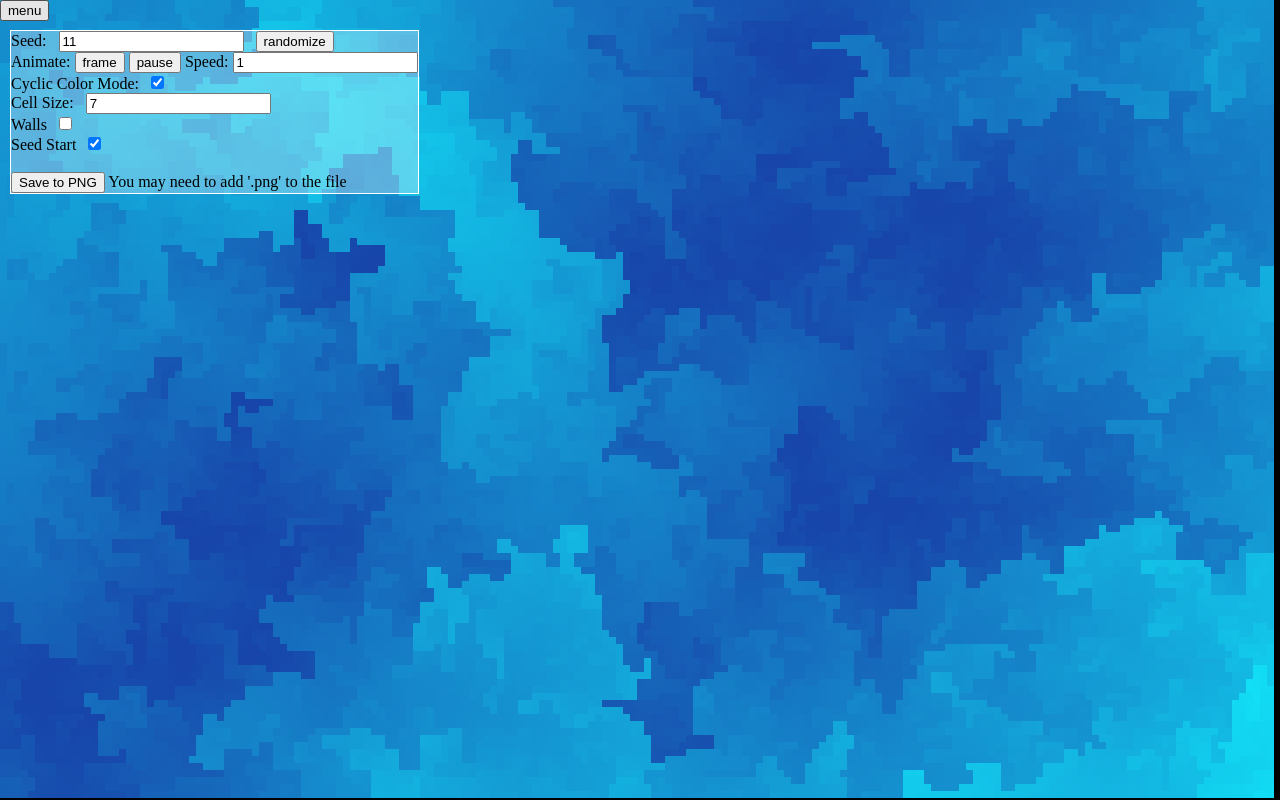
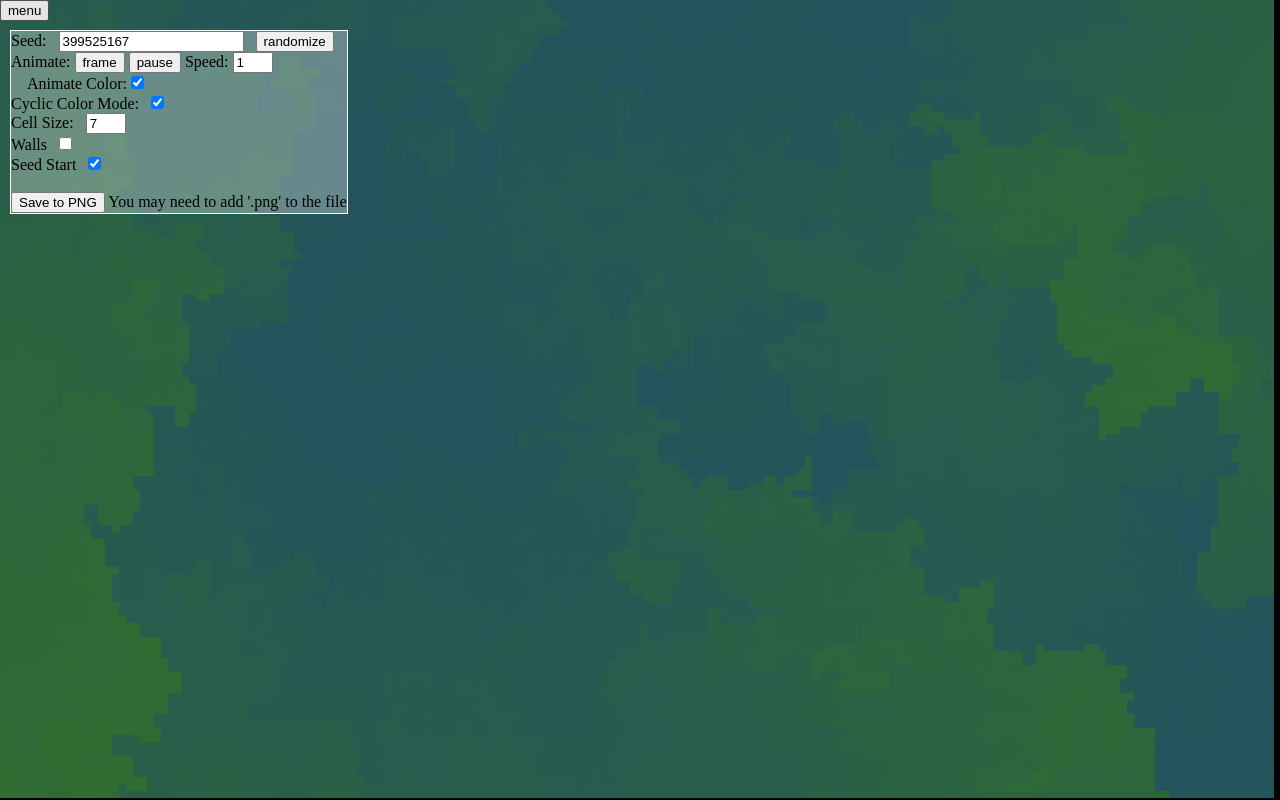
Before and after one commit to konamacona/mazetoy, a plain HTML site: page index.html in a window 1280 px wide. Both pictures are taken after a click on the button "play". Drawn offline with nearby package versions, Linux system fonts and the light colour scheme.

Commit message:
Added a color animation mode - lerps to random colors

```diff
--- a/index.html
+++ b/index.html
@@ -8,8 +8,11 @@
 	Seed:  &nbsp <input type="number" id="seed"/> &nbsp <button id='randomSeed' onclick='randomSeed()'>randomize</button>
 	<br>
 	Animate:
-	<button id='shiftDepth' onclick='shiftDepth(0.01)'>frame</button>
-	<button id='animate' onclick='depthAnimate()'>play</button> Speed: <input type="number" id="animSpeed"/>
+	<button id='shiftDepth' onclick='shiftColor(1)'>frame</button>
+	<button id='animate' onclick='depthAnimate()'>play</button>
+	Speed: <input type="number" id="animSpeed" style="width:40px"/>
+	<br>
+	&nbsp;&nbsp;&nbsp;&nbsp;Animate Color:<input type="checkbox" id="animateColor"/>
 	<br>
 	Cyclic Color Mode:  &nbsp<input type="checkbox" id="cyclicColor"/>
 	<br>
--- a/maze.css
+++ b/maze.css
@@ -39,3 +39,7 @@ canvas {
 #showhide {
 	position: absolute;
 }
+
+#animSpeed, #size {
+	width: 40px;
+}
--- a/maze.js
+++ b/maze.js
@@ -1,5 +1,5 @@
 var options = {
-	seed: 11,
+	seed: getRandomInt(0, Math.pow(2, 32)),//11,
 	origin_x: 0,
 	origin_y: 0,
 	cell_size: 7,
@@ -24,6 +24,15 @@ var options = {
 	colorMode: 1,
 	showStart: false,
 	animSpeed: 1,
+	animColor: true,
+}
+
+var colorOpts = {
+	sc_from : { r: 0, g: 0, b:0 },   //original start color
+	sc_to   : { r: 0, g: 0, b:0 },   //new start color
+	ec_from : { r: 0, g: 0, b:0 },   //original end color
+	ec_to   : { r: 0, g: 0, b:0 },   //new end color
+	lerp_perc: 0 //lerp percentage (how far through the lerp we are)
 }
 
 var seed = options.seed;  //40
@@ -32,7 +41,7 @@ var maze, canvas, context;
 function zeroStart() {
 	options.startX = 0;
 	options.startY = 0;
-	resize(options);
+	init(options);
 }
 
 //These values will be set to random in resize
@@ -40,12 +49,12 @@ function randomStart() {
 	var d = calculateMazeDimensions()
 	options.startX = getRandomInt(0, d.x);
 	options.startY = getRandomInt(0, d.y);
-	resize(options);
+	init(options);
 }
 
 function randomSeed() {
 	$('#seed')[0].value = options.seed = getRandomInt(0, 1000000000);
-	resize(options);
+	init(options);
 }
 
 function showhide() {
@@ -54,7 +63,36 @@ function showhide() {
 
 function shiftDepth(shift) {
 	if(maze != undefined && context != undefined) {
-		maze.draw(context, options, shift);
+		maze.draw(context, options, shift / 100);
+	}
+}
+
+//Sets new taret colors and lerps the current colors to them, restarting when
+// the target and current colors are the same
+function shiftColor(shift) {
+	if(colorOpts.sc_to == undefined) {
+		colorOpts.lerp_perc = 0
+		colorOpts.sc_to = randomSeededColor();
+		colorOpts.ec_to = randomSeededColor();
+	}
+
+	if(colorOpts.lerp_perc >= 100) {
+		copyColor(colorOpts.ec_to, colorOpts.ec_from);
+		colorOpts.ec_to = randomSeededColor();
+
+		copyColor(colorOpts.sc_to, colorOpts.sc_from);
+		colorOpts.sc_to = randomSeededColor();
+
+		colorOpts.lerp_perc = 0
+	}
+
+	colorOpts.lerp_perc += shift;
+
+	options.startColor = lerp_color(colorOpts.sc_from, colorOpts.sc_to, colorOpts.lerp_perc);
+	options.endColor = lerp_color(colorOpts.ec_from, colorOpts.ec_to, colorOpts.lerp_perc);
+
+	if(maze != undefined && context != undefined) {
+		maze.draw(context, options, 0);
 	}
 }
 
@@ -69,7 +107,9 @@ function depthAnimate() {
 		$('#animate').html('pause');
 		anim = true;
 		animId = window.setInterval(function(){
-			shiftDepth(options.animSpeed / 100);
+			shiftDepth(options.animSpeed);
+			if(options.animColor)
+				shiftColor(options.animSpeed);
 		} , 50);
 	}
 }
@@ -84,6 +124,7 @@ function checkOpts() {
 	options.colorMode = $('#cyclicColor')[0].checked ? 1 : 0;
 	options.drawWalls = options.outline = $("#walls")[0].checked;
 	options.randomStart = $("#randomStart")[0].checked;
+	options.animColor = $("#animateColor")[0].checked;
 	if(options.randomStart) {
 		$('#startCoords').hide();
 	} else {
@@ -95,7 +136,7 @@ function checkOpts() {
 	if(parseInt($('#startY')[0].value) != NaN)
 		options.startY = parseInt($('#startY')[0].value);
 
-	resize(options);
+	init(options);
 }
 
 function setUi() {
@@ -104,6 +145,7 @@ function setUi() {
 	$('#cyclicColor')[0].checked = options.colorMode == 1;
 	$('#randomStart')[0].checked = options.randomStart;
 	$('#animSpeed')[0].value = options.animSpeed;
+	$('#animateColor')[0].checked = options.animColor;
 	if(options.randomStart) {
 		$('#startCoords').hide();
 	}
@@ -119,8 +161,8 @@ $( document ).ready(function() {
 	canvas = $('#canvas')[0],
 	context = canvas.getContext('2d');
 
-	window.addEventListener('resize', function(){ resize(options); }, false);
-	resize(options);
+	window.addEventListener('resize', function(){ init(options); }, false);
+	init(options);
 });
 
 function calculateMazeDimensions() {
@@ -134,7 +176,7 @@ function calculateMazeDimensions() {
 	return dim;
 }
 
-function resize(options) {
+function init(options) {
 	if(canvas == undefined || context == undefined)
 		return;
 
@@ -149,8 +191,15 @@ function resize(options) {
 
 	var d = calculateMazeDimensions();
 
-	options.startColor = randomColor();
-	options.endColor = randomColor();
+	options.startColor = randomSeededColor();
+	options.endColor = randomSeededColor();
+
+	colorOpts.sc_from = {};
+	copyColor(options.startColor, colorOpts.sc_from);
+	colorOpts.ec_from = {};
+	copyColor(options.endColor, colorOpts.ec_from);
+
+	colorOpts.lerp_perc = 0;
 
 	maze = new Maze(d.x, d.y, options);
 	maze.draw(context, options);
@@ -178,17 +227,10 @@ function Vertex (x, y) {
 	}
 
 	//draw function for display
-	this.draw = function (context, options, shiftDepth, maxDepth) {
-		var o = options
+	this.draw = function (context, o, shiftDepth, maxDepth) {
 		//do depth shifting (animation) in here to avoid looping twice
 		if(shiftDepth != 0) {
-			this.depth += shiftDepth;
-			if( this.depth > maxDepth )
-				this.depth -= maxDepth;
-			else if (this.depth < 0)
-				this.depth += maxDepth;
-
-			this.depth = Math.floor(this.depth);
+			this.depth = Math.floor((this.depth + shiftDepth) % maxDepth);
 		}
 
 		var ww = o.drawWalls ? o.wallWidth : 0;
@@ -196,22 +238,40 @@ function Vertex (x, y) {
 			vY = ww + o.origin_y + (o.cell_size + options.gutter_size) * y;
 		var cR, cG, cB, colorMod;
 
-		if(options.colorMode == 0) {
-			colorMod = this.depth/options.maxDepth;
-		} else if(this.depth < (options.maxDepth/2)) {
-			colorMod = this.depth/options.maxDepth/0.5;
-		} else {
-			//colorMod = (this.depth/options.maxDepth/0.5) - 0.5; looks dope
-			//colorMod = 0.5 - (this.depth/options.maxDepth); also cool
-			colorMod = (1 - (this.depth/options.maxDepth))/0.5;
+		switch(o.colorMode){
+			case 0: //End to end color
+				colorMod = this.depth/o.maxDepth;
+				break;
+			case 1: //Cyclic color
+				if(this.depth < (o.maxDepth/2))
+					colorMod = this.depth/o.maxDepth/0.5;
+				else
+					colorMod = (1 - (this.depth/o.maxDepth))/0.5;
+				break;
+			/*
+			case 2:
+				colorMod = (this.depth/o.maxDepth/0.5) - 0.5;
+				break;
+			case 3:
+				colorMod = 0.5 - (this.depth/o.maxDepth);
+				break;
+			*/
 		}
 
-		var cR = Math.floor(options.startColor.r +
-						(options.endColor.r - options.startColor.r) * colorMod),
-			cG = Math.floor(options.startColor.g +
-						(options.endColor.g - options.startColor.g) * colorMod),
-			cB = Math.floor(options.startColor.b +
-						(options.endColor.b - options.startColor.b) * colorMod);
+		var start = {
+				r: Math.floor(o.startColor.r),
+				g: Math.floor(o.startColor.g),
+				b: Math.floor(o.startColor.b)
+			},
+			end = {
+				r: Math.floor(o.endColor.r),
+				g: Math.floor(o.endColor.g),
+				b: Math.floor(o.endColor.b)
+			}
+
+		var cR = Math.floor(start.r + (end.r - start.r) * colorMod),
+			cG = Math.floor(start.g + (end.g - start.g) * colorMod),
+			cB = Math.floor(start.b + (end.b - start.b) * colorMod);
 
 		//Color the starting cell red
 		//if(options.showStart && x == options.startX && y == options.startY) {
@@ -222,7 +282,7 @@ function Vertex (x, y) {
 
 		//fill
 		context.fillStyle = "rgb("+ cR + "," + cG + "," + cB + ")";
-		context.fillRect(vX, vY, options.cell_size, options.cell_size);
+		context.fillRect(vX, vY, o.cell_size, o.cell_size);
 
 		/* Show depth numbers on cells
 		context.fillStyle = "white";
@@ -372,29 +432,6 @@ function Maze (w, h, options) {
 		}
 	}
 
-	/* Deprecated, now done in vertex.Draw to avoid an extra loop
-	// this function adds (shift * maxDepth) to each depth value, overflow restarts at 1
-	this.shiftDepth = function (shift) {
-		var s = shift * this.maxDepth;
-
-		for(var y = 0; y < this.grid.length; y++) {
-			for(var x = 0; x < this.grid[y].length; x++) {
-				var o = this.grid[y][x].depth;
-
-				this.grid[y][x].depth += s;
-				if( this.grid[y][x].depth > this.maxDepth )
-					this.grid[y][x].depth -= this.maxDepth;
-				else if (this.grid[y][x].depth < 0)
-					this.grid[y][x].depth += this.maxDepth;
-
-				this.grid[y][x].depth = Math.floor(this.grid[y][x].depth);
-
-				//console.log('changed ' + o + ' to ' + this.grid[y][x].depth)
-			}
-		}
-	}
-	//*/
-
 	//Draw function for display
 	this.draw = function (context, options, shiftDepth) {
 		if(shiftDepth == undefined)
@@ -498,10 +535,47 @@ function random() {
 	return x - Math.floor(x);
 }
 
-function randomColor() {
+function randomSeededColor() {
 	return {
 		r: getRandomSeededInt(0, 255),
 		g: getRandomSeededInt(0, 255),
 		b: getRandomSeededInt(0, 255)
 	};
 }
+
+function randomColor() {
+	return {
+		r: getRandomInt(0, 255),
+		g: getRandomInt(0, 255),
+		b: getRandomInt(0, 255)
+	};
+}
+
+function max(i1, i2) {
+	return (i1 > i2) ? i1 : i2;
+}
+
+function min(i1, i2) {
+	return (i1 < i2) ? i1 : i2;
+}
+
+//returns the color which is p between c1 and c2
+function lerp_color(c1, c2, p) {
+	var d = p/100;
+	var r = {
+		r: c1.r + ((c2.r - c1.r) * d),
+		g: c1.g + ((c2.g - c1.g) * d),
+		b: c1.b + ((c2.b - c1.b) * d),
+	}
+	return r;
+}
+
+function copyColor(from, to) {
+	to.r = from.r;
+	to.g = from.g;
+	to.b = from.b;
+}
+
+function sameColor(c1, c2) {
+	return c1.r == c2.r && c1.g == c2.g && c1.b == c2.b;
+}
```
